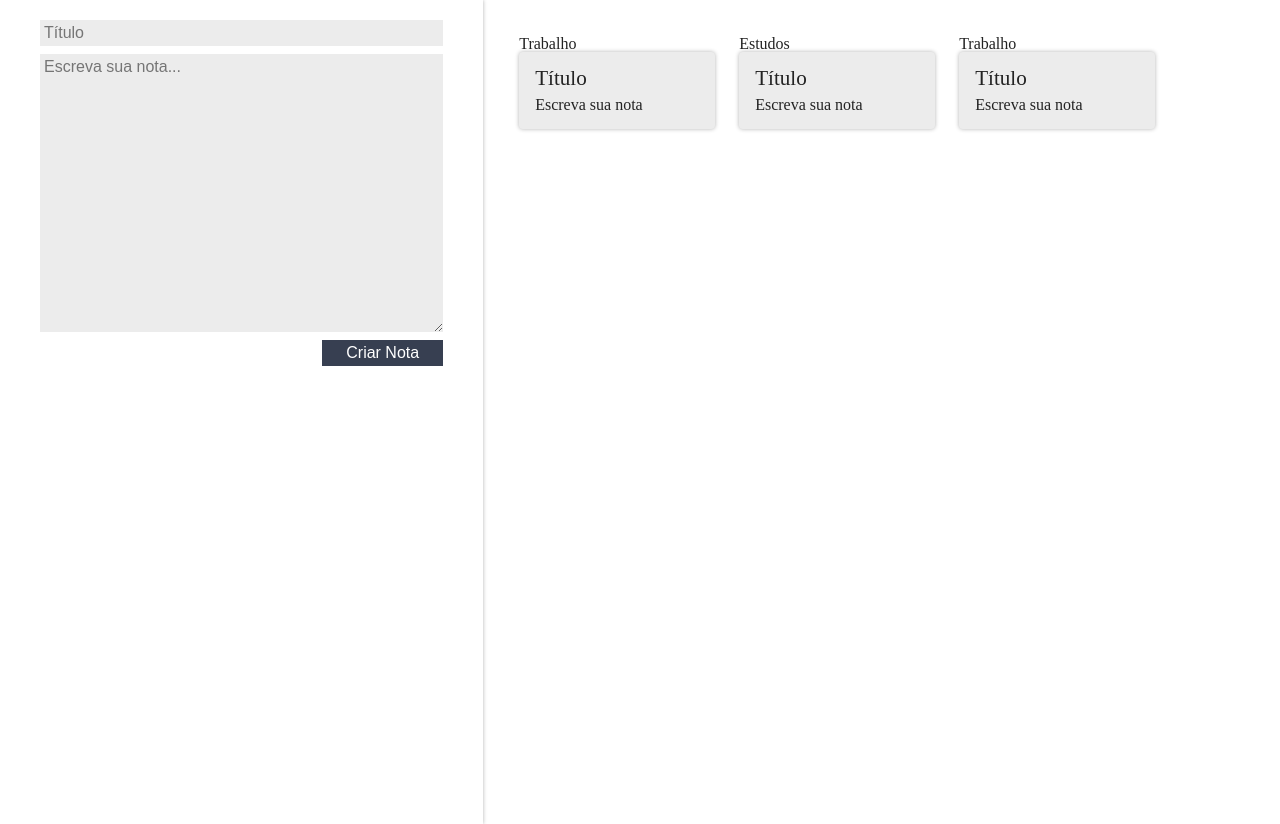
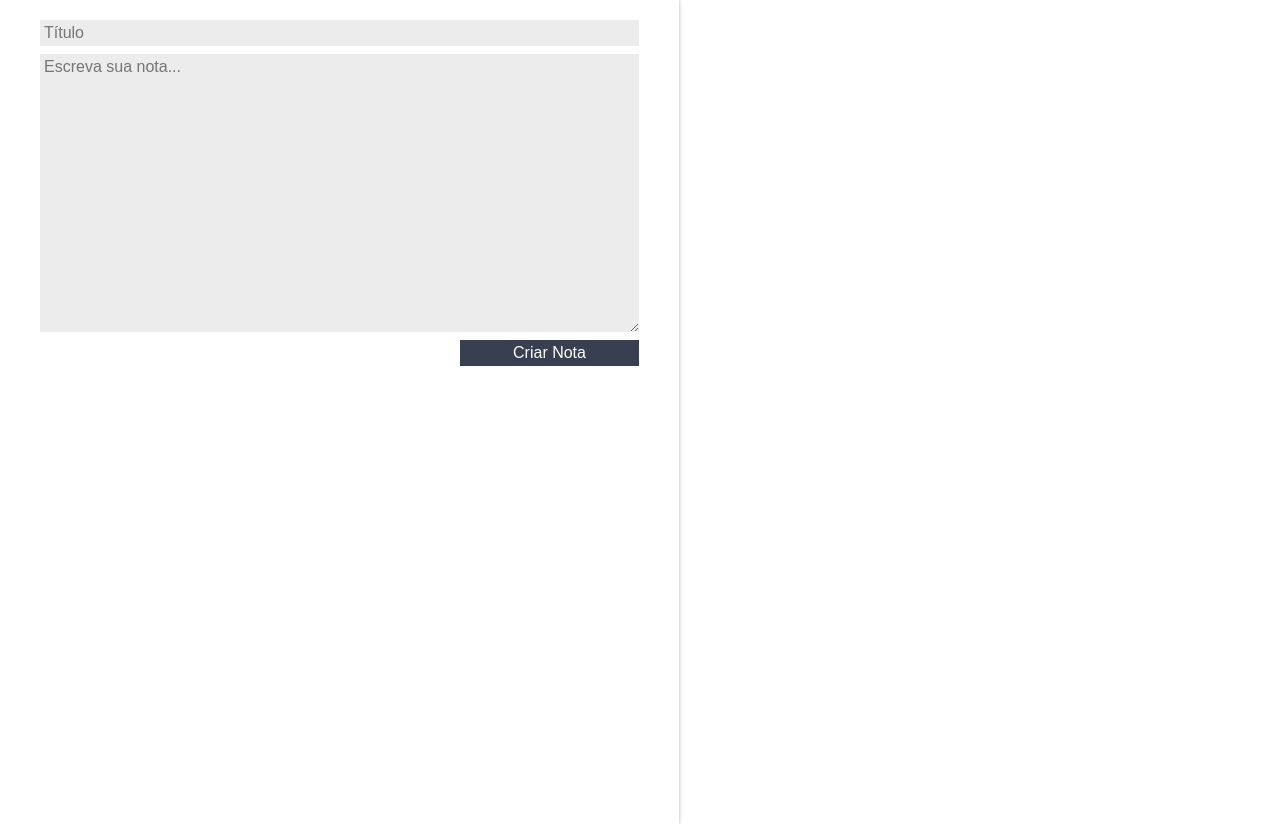
Before and after one commit to fhilips/ceep, a React (Create React App) app: page / in a window 1280 px wide. Built offline with nearby package versions, Linux system fonts and the light colour scheme.

Commit message:
Finalizar a inserção de notas dinâminamicamente

```diff
--- a/src/App.js
+++ b/src/App.js
@@ -6,11 +6,26 @@
 
 class App extends Component {
 
+  constructor() {
+    super();
+    this.notas = [];
+    this.state = {
+      notas:[]
+    };
+  }
+  criarNota(titulo, texto){
+    const novaNota = {titulo, texto};
+    const novoArrayNotas = [...this.state.notas, novaNota]
+    const novoEstado = {
+      notas:novoArrayNotas
+    }
+    this.setState(novoEstado);
+  }
     render() {
       return (
         <section className="conteudo">
-          <FormularioCadastro/>
-          <ListaDeNotas/>
+          <FormularioCadastro criarNota={this.criarNota.bind(this)} />
+          <ListaDeNotas notas={this.state.notas}/>
         </section>
       );
     }
--- a/src/components/CardNota/CardNota.jsx
+++ b/src/components/CardNota/CardNota.jsx
@@ -7,9 +7,9 @@
         return (
             <section className="card-nota">
                 <header className="card-nota_cabecalho">
-                    <h3 className="card-nota_titulo">Título</h3>
+                    <h3 className="card-nota_titulo">{this.props.titulo}</h3>
                 </header>
-                <p className="card-nota_texto">Escreva sua nota</p>
+                <p className="card-nota_texto">{this.props.texto}</p>
             </section>);
         };
 }
--- a/src/components/FormularioCadastro/FormularioCadastro.jsx
+++ b/src/components/FormularioCadastro/FormularioCadastro.jsx
@@ -2,26 +2,42 @@
 import './estilo.css';
 class FormularioCadastro extends Component {
 
-    constructor(){
-        super();
+    constructor(props){
+        super(props);
         this.titulo = "";
+        this.texto = "";
     }
 
-    handleMudancaTitulo(evento){
+    _handleMudancaTitulo(evento){
+        evento.stopPropagation();
         this.titulo = evento.target.value;
+    }
+
+    _handleMudancaTexto(evento) {
+        evento.stopPropagation();
+        this.texto = evento.target.value;
+    }
+
+    _criarNota(evento) {
+        evento.stopPropagation();
+        evento.preventDefault();
+        this.props.criarNota(this.titulo, this.texto);
     }
     render() {
         return (
-            <form className="form-cadastro">
+            <form className="form-cadastro"
+                onSubmit={this._criarNota.bind(this)}
+            >
                 <input
                     type="text"
                     placeholder="Título"
                     className="form-cadastro_input"
-                    onChange={this.handleMudancaTitulo}/>
+                    onChange={this._handleMudancaTitulo.bind(this)} />
                 <textarea
                     rows={15}
                     placeholder="Escreva sua nota..."
-                    className="form-cadastro_input" />
+                    className="form-cadastro_input"
+                    onChange={this._handleMudancaTexto.bind(this)} />
                 <button
                     className="form-cadastro_input form-cadastro_submit">Criar Nota</button>
             </form>
--- a/src/components/ListaDeNotas/ListaDeNotas.jsx
+++ b/src/components/ListaDeNotas/ListaDeNotas.jsx
@@ -4,14 +4,14 @@
 import './estilo.css';
 
 class ListaDeNotas extends Component {
+
     render() {
         return (
             <ul className="lista-notas">
-                {Array.of("Trabalho", "Estudos", "Trabalho").map((categoria, index) => {
+                {this.props.notas.map((nota, index) => {
                     return (
                         <li className="lista-notas_item" key={index}>
-                            <div>{categoria}</div>
-                            <CardNota />
+                            <CardNota titulo={nota.titulo} texto={nota.texto} />
                         </li>
                         )
                     })
```
